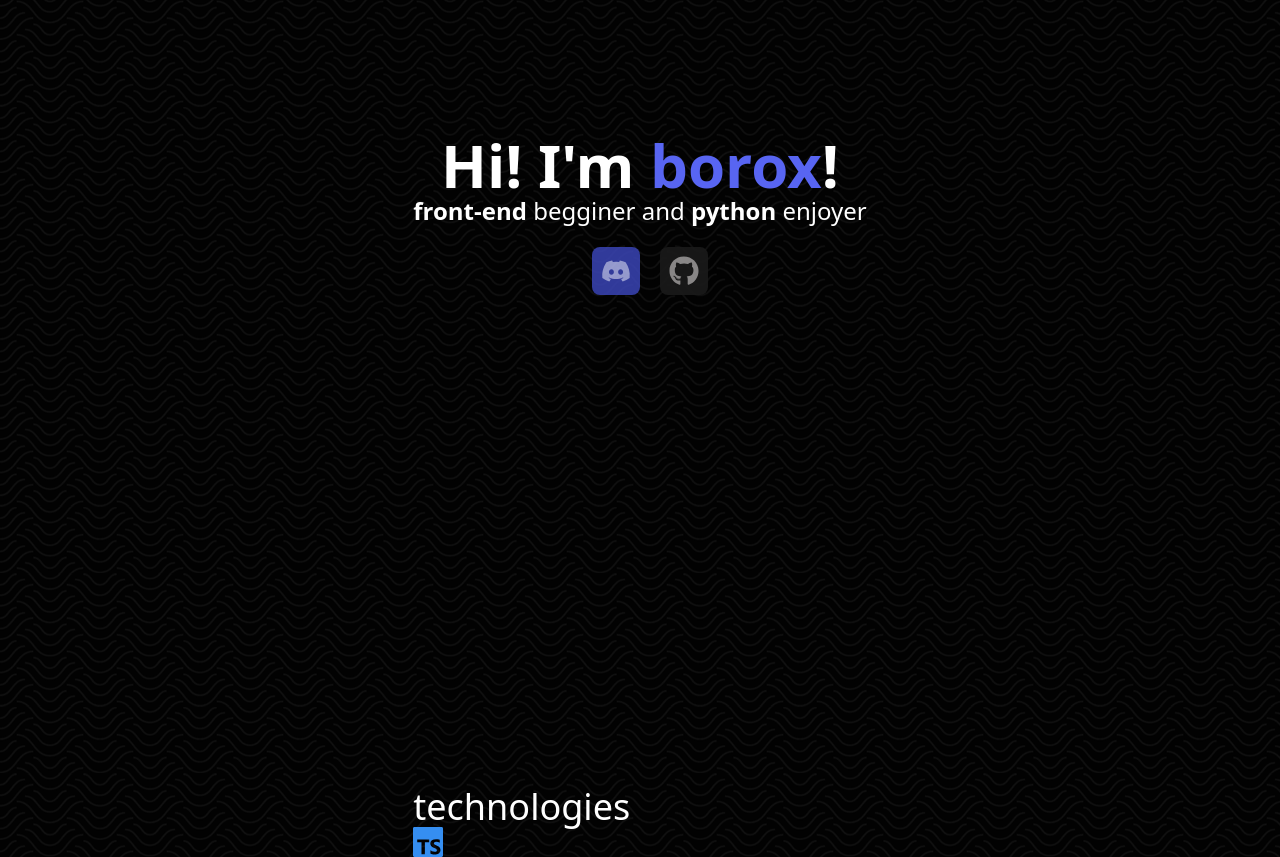
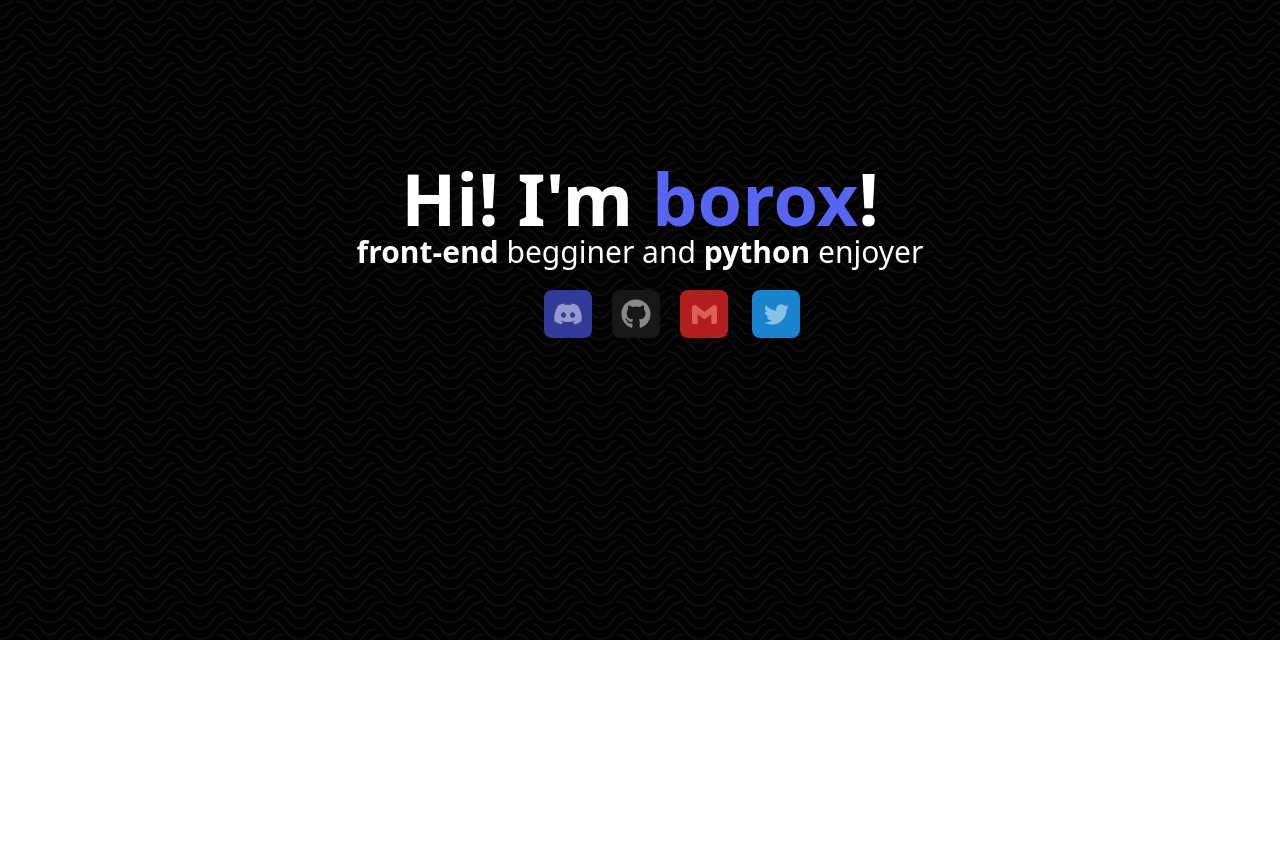
Before and after one commit to borox345/borox.me, a Next.js app: page / in a window 1280 px wide. Shown: the part 160-1017 px from the top of the page. After the commit the page ends 800 px from the top, so only its background shows below. Built offline with nearby package versions, Linux system fonts and the light colour scheme.

Commit message:
button update

```diff
--- a/src/pages/index.tsx
+++ b/src/pages/index.tsx
@@ -1,10 +1,11 @@
 import Head from 'next/head';
 import { FaDiscord } from 'react-icons/fa';
 import { FaGithub } from 'react-icons/fa';
-import { SiTypescript } from 'react-icons/si'
+import { SiTwitter } from 'react-icons/si';
+import { SiGmail } from 'react-icons/si';
+import { SiSpotify } from 'react-icons/si';
 
 export default function Home() {
-
 
   return (
     <div className="container flex items-center justify-center p-4 mx-auto min-h-screen">
@@ -21,10 +22,10 @@ export default function Home() {
       <main>
         <div className=''>
 
-          <h1 className="lg:text-6xl text-4xl font-black text-white text-center hover:scale-110 transition-transform">
+          <h1 className="lg:text-7xl text-4xl font-black text-white text-center hover:scale-110 transition-transform duration-300">
             Hi! I'm <span className="text-[#5865F2] cursor-pointer">borox</span>!
           </h1>
-          <p className='text-white text-center lg:text-2xl md:text-xl text-xl'>
+          <p className='text-white text-center lg:text-3xl md:text-xl text-xl'>
             <span className='font-bold'>front-end</span> begginer and <span className='font-bold'>python</span> enjoyer
           </p>
 
@@ -32,21 +33,23 @@ export default function Home() {
             <a href='https://discord.com/users/314424536256872449' target='_blank' className='bg-[#3d48c0] opacity-80 hover:opacity-100 duration-500 w-[3rem] h-[3rem] rounded-lg flex items-center justify-center hover:scale-110 transition-transform'>
               <FaDiscord className='fill-[#b9bfff] w-[1.875rem] h-[1.875rem] cursor-pointer' />
             </a>
+
             <a href='https://github.com/borox345' target='_blank' className='bg-[#1a1a1a] opacity-90 hover:opacity-100 duration-500 w-[3rem] h-[3rem] rounded-lg flex items-center justify-center relative left-5 hover:scale-110 transition-transform'>
               <FaGithub className='fill-[#979595] w-[1.875rem] h-[1.875rem] cursor-pointer' />
+            </a>
+
+            <a href='mailto:borox.tv@gmail.com' target='_blank' className='bg-[#c62220] opacity-90 hover:opacity-100 duration-500 w-[3rem] h-[3rem] rounded-lg flex items-center justify-center relative left-10 hover:scale-110 transition-transform'>
+              <SiGmail className='fill-[#f56a60] w-[1.5625rem] h-[1.5625rem] cursor-pointer' />
+            </a>
+
+            <a href='https://twitter.com/borox345' target='_blank' className='bg-[#1c93e4] opacity-90 hover:opacity-100 duration-500 w-[3rem] h-[3rem] rounded-lg flex items-center justify-center relative left-[4rem] hover:scale-110 transition-transform'>
+              <SiTwitter className='fill-[#97d5ff] w-[1.5625rem] h-[1.5625rem] cursor-pointer' />
             </a>
           </div>
 
         </div>
 
-
-
-        <div className='relative top-[32rem] text-left' id='left-content'>
-          <h1 className='text-white text-4xl'>technologies</h1>
-          <SiTypescript className='fill-[#358EF1] h-[1.875rem] w-[1.875rem] ' />
-        </div>
-
-      </main>
-    </div>
+      </main >
+    </div >
   )
 }
```
